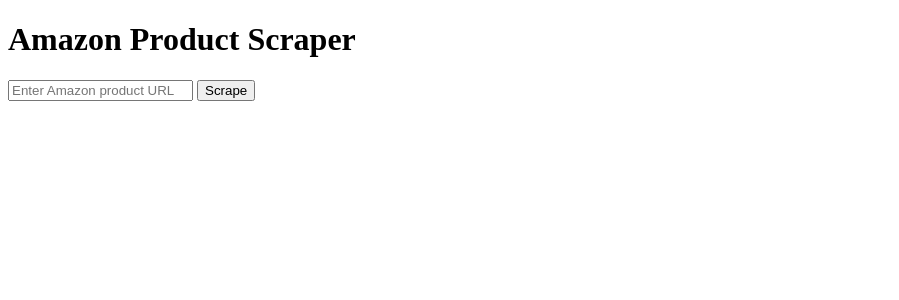
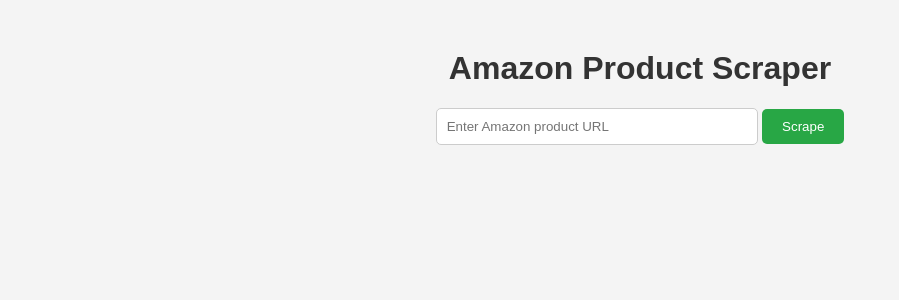
Before and after one commit to akio-236/ecom-web-scraper, a Flask app: page / in a window 1280 px wide. Shown: the top 300 px of the page, without its empty margins (0-899 px from the left). Run offline with Flask 3, Linux system fonts and the light colour scheme.

Commit message:
Enhance CSS styles for improved layout and user experience, including form styling, error messages, and table designs for product details and reviews

```diff
--- a/static/css/styles.css
+++ b/static/css/styles.css
@@ -1,3 +1,49 @@
+body {
+    font-family: Arial, sans-serif;
+    background-color: #f4f4f4;
+    margin: 0;
+    padding: 0;
+}
+
+.container {
+    width: 80%;
+    margin: 50px auto;
+    text-align: center;
+}
+
+h1 {
+    color: #333;
+}
+
+form {
+    margin-bottom: 20px;
+}
+
+input[type="url"] {
+    padding: 10px;
+    width: 300px;
+    border: 1px solid #ccc;
+    border-radius: 5px;
+}
+
+button {
+    padding: 10px 20px;
+    background-color: #28a745;
+    color: white;
+    border: none;
+    border-radius: 5px;
+    cursor: pointer;
+}
+
+button:hover {
+    background-color: #218838;
+}
+
+.error {
+    color: red;
+    margin: 20px 0;
+}
+
 /* Loading Spinner */
 .spinner {
     display: flex;
@@ -19,10 +65,23 @@
     100% { transform: rotate(360deg); }
 }
 
-/* Error Message */
-.error {
-    color: red;
+/* Tables */
+.product-details, .reviews-table, .specifications-table {
+    width: 100%;
+    border-collapse: collapse;
     margin: 20px 0;
+}
+
+.product-details th, .product-details td,
+.reviews-table th, .reviews-table td,
+.specifications-table th, .specifications-table td {
+    border: 1px solid #ddd;
+    padding: 10px;
+    text-align: left;
+}
+
+.product-details th, .reviews-table th, .specifications-table th {
+    background-color: #f8f9fa;
 }
 
 /* Image Carousel */
```
